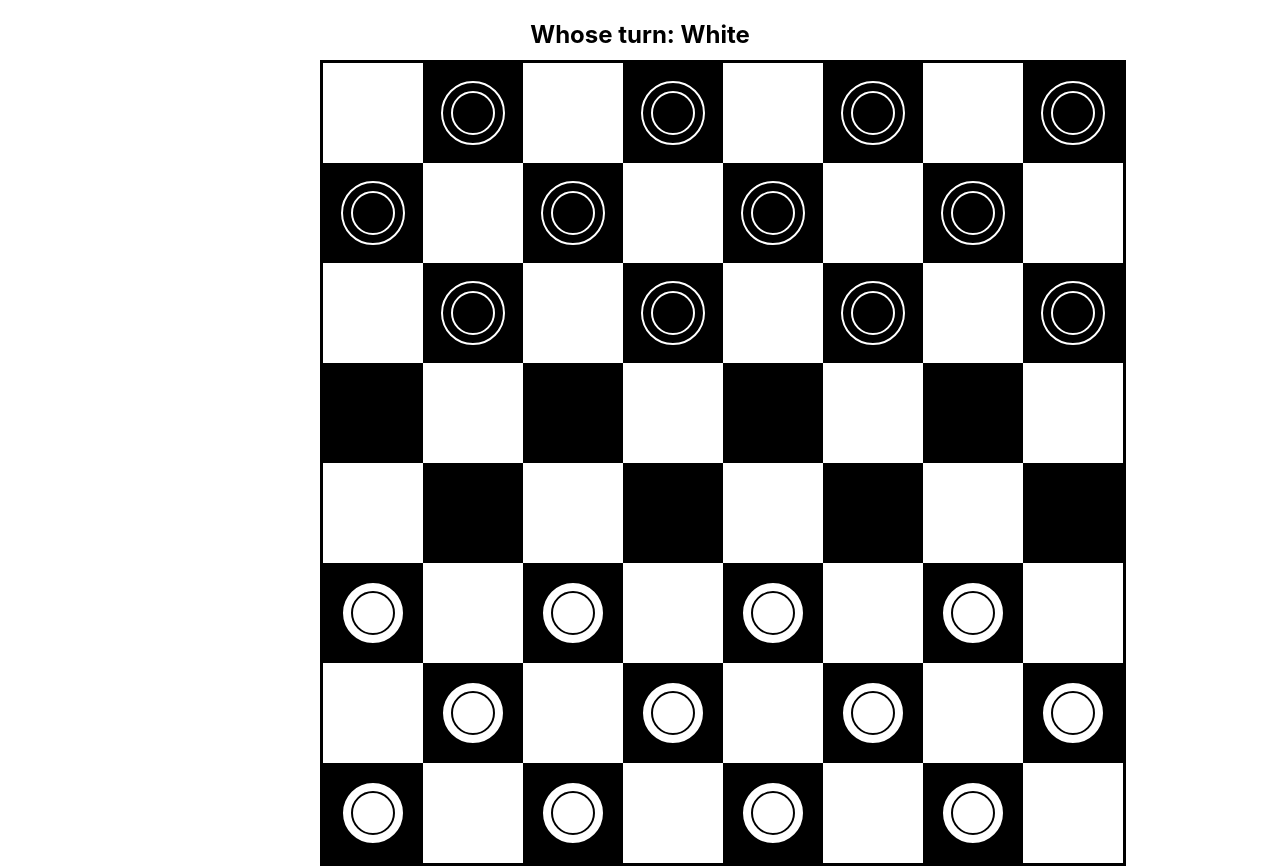
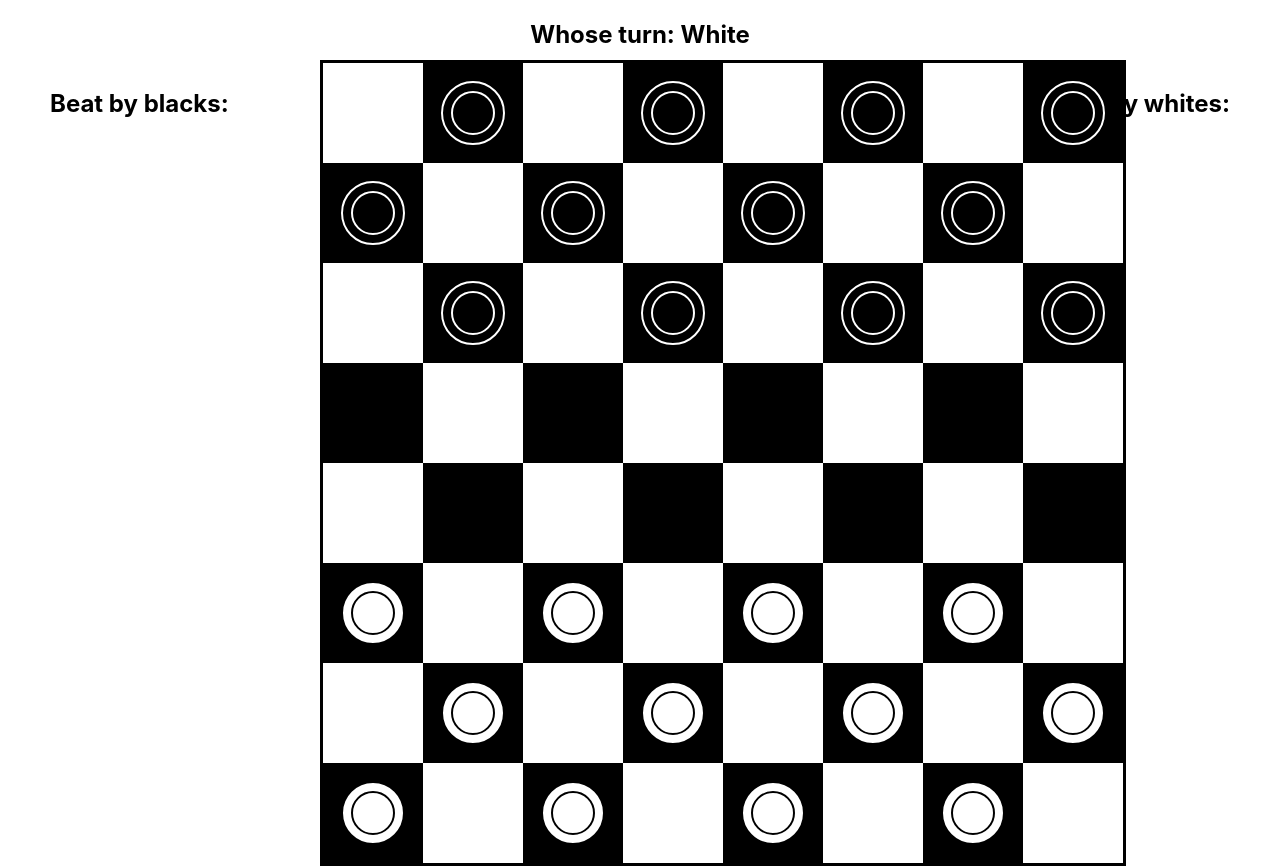
Before and after one commit to alexmoiseyenko/checkers, a React (Create React App) app: page / in a window 1280 px wide. Built offline with nearby package versions, Linux system fonts and the light colour scheme.

Commit message:
feat: show beaten pieces

```diff
--- a/src/components/Board/Board.module.scss
+++ b/src/components/Board/Board.module.scss
@@ -30,3 +30,15 @@
 .cell_active {
   opacity: 0.5;
 }
+
+.container {
+  display: flex;
+  padding: 0 50px;
+  justify-content: space-between;
+}
+
+ul {
+  padding: 0;
+  margin: 0;
+  list-style-type: none;
+}
--- a/src/components/Board/Board.tsx
+++ b/src/components/Board/Board.tsx
@@ -1,12 +1,15 @@
 import React, {useState} from "react";
 import {getBoard} from "../../utils/common/common";
 import {ICell} from "../../interfaces/interfaces";
-import {PieceColor, PieceState} from "../../utils/consts/Piece";
+import {PieceColor} from "../../utils/consts/Piece";
 import {BOARD_SIZE} from "../../utils/consts/board";
 import canBeat from "../../utils/moves/canBeat";
 import canMove from "../../utils/moves/canMove";
-import {beatPiece, isMinePiece, isSamePiece, isShouldBecomeKing, movePiece} from "../../utils/board/board";
+import {beatPiece, isMinePiece, isSamePiece, movePiece} from "../../utils/board/board";
 import ShowBoard from "./ShowBoard";
+import Piece from "../Piece/Piece";
+
+import styles from "./Board.module.scss";
 
 export interface IBoard {
     size?: number;
@@ -19,6 +22,9 @@ const Board: React.FC<IBoard> = (): JSX.Element => {
 
     const [activeSide, setActiveSide] = useState<PieceColor>(PieceColor.White);
     const [canBeatAgain, setCanBeatAgain] = useState<boolean>(false);
+
+    const [beatByBlack, setBeatByBlack] = useState<ICell[]>([]);
+    const [beatByWhite, setBeatByWhite] = useState<ICell[]>([]);
 
     const onCellClick = (selectedPiece: ICell): void => {
         if (selectedPiece.piece && !currentPiece) {
@@ -35,13 +41,17 @@ const Board: React.FC<IBoard> = (): JSX.Element => {
                         selectedPiece,
                         updateBoard,
                         activeSide,
+                        beatByWhite,
+                        beatByBlack,
                         setCurrentPiece,
                         setActiveSide,
                         setBoard,
                         setUpdateBoard,
                         setCanBeatAgain,
-                        canBeatAgain
-                    )
+                        setBeatByWhite,
+                        setBeatByBlack,
+                        canBeatAgain,
+                    );
                 }
             } else if (isMinePiece(selectedPiece, currentPiece)) {
                 if (isSamePiece(selectedPiece, selectedPiece)) {
@@ -68,26 +78,68 @@ const Board: React.FC<IBoard> = (): JSX.Element => {
                     selectedPiece,
                     updateBoard,
                     activeSide,
+                    beatByWhite,
+                    beatByBlack,
                     setCurrentPiece,
                     setActiveSide,
                     setBoard,
                     setUpdateBoard,
                     setCanBeatAgain,
+                    setBeatByWhite,
+                    setBeatByBlack,
                 )
             }
         }
     };
+
+    console.log("beatByBlack ", beatByBlack);
 
     return (
         <>
             <h2>
                 Whose turn: {activeSide}
             </h2>
-            <ShowBoard
-                board={board}
-                currentPiece={currentPiece}
-                onCellClick={onCellClick}
-            />
+            <div className={styles.container}>
+                <div>
+                    <h2>
+                        Beat by blacks:
+                    </h2>
+                    <ul>
+                        {beatByBlack.map(({ piece }) => {
+                            return piece && (
+                                <li>
+                                    <Piece
+                                        color={piece.color}
+                                        state={piece.state}
+                                    />
+                                </li>
+                            )
+                        })}
+                    </ul>
+                </div>
+                <ShowBoard
+                    board={board}
+                    currentPiece={currentPiece}
+                    onCellClick={onCellClick}
+                />
+                <div>
+                    <h2>
+                        Beat by whites:
+                    </h2>
+                    <ul>
+                        {beatByWhite.map(({ piece }) => {
+                            return piece && (
+                                <li>
+                                    <Piece
+                                        color={piece.color}
+                                        state={piece.state}
+                                    />
+                                </li>
+                            )
+                        })}
+                    </ul>
+                </div>
+            </div>
         </>
     )
 };
--- a/src/utils/board/board.ts
+++ b/src/utils/board/board.ts
@@ -83,11 +83,15 @@ const beatPiece = (
     selectedPiece: ICell,
     updateBoard: boolean,
     activeSide: PieceColor,
+    beatByWhite: ICell[],
+    beatByBlack: ICell[],
     setCurrentPiece: (piece: ICell | null) => void,
     setActiveSide: (activeSide: PieceColor) => void,
     setBoard: (board: ICell[]) => void,
     setUpdateBoard: (updateBoard: boolean) => void,
     setCanBeatAgain: (canBeatAgain: boolean) => void,
+    setBeatByWhite: (pieces: ICell[]) => void,
+    setBeatByBlack: (pieces: ICell[]) => void,
     canBeatPiece?: boolean,
 ): void => {
     const newBoard = Object.assign(board);
@@ -126,6 +130,16 @@ const beatPiece = (
             ...newBoard[newPosition],
             piece: newBoard[currentPosition].piece,
         };
+    }
+
+    if (currentPiece.piece?.color === PieceColor.White) {
+        const beatByWhites = Object.assign(beatByWhite);
+        beatByWhites.push(board[positionBetween]);
+        setBeatByWhite(beatByWhites);
+    } else {
+        const beatByBlackes = Object.assign(beatByBlack);
+        beatByBlackes.push(board[positionBetween]);
+        setBeatByBlack(beatByBlackes);
     }
 
     newBoard[currentPosition] = {
```
